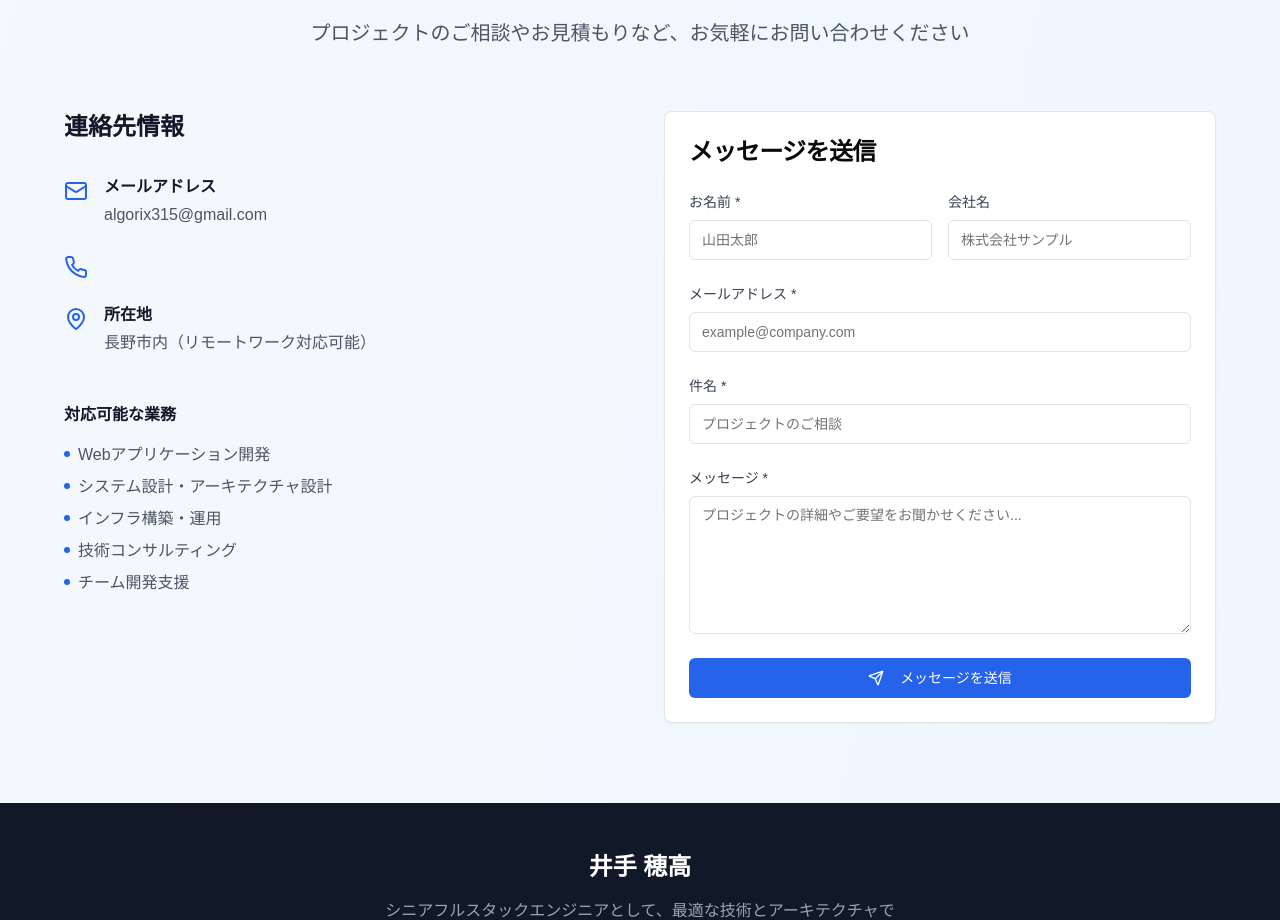
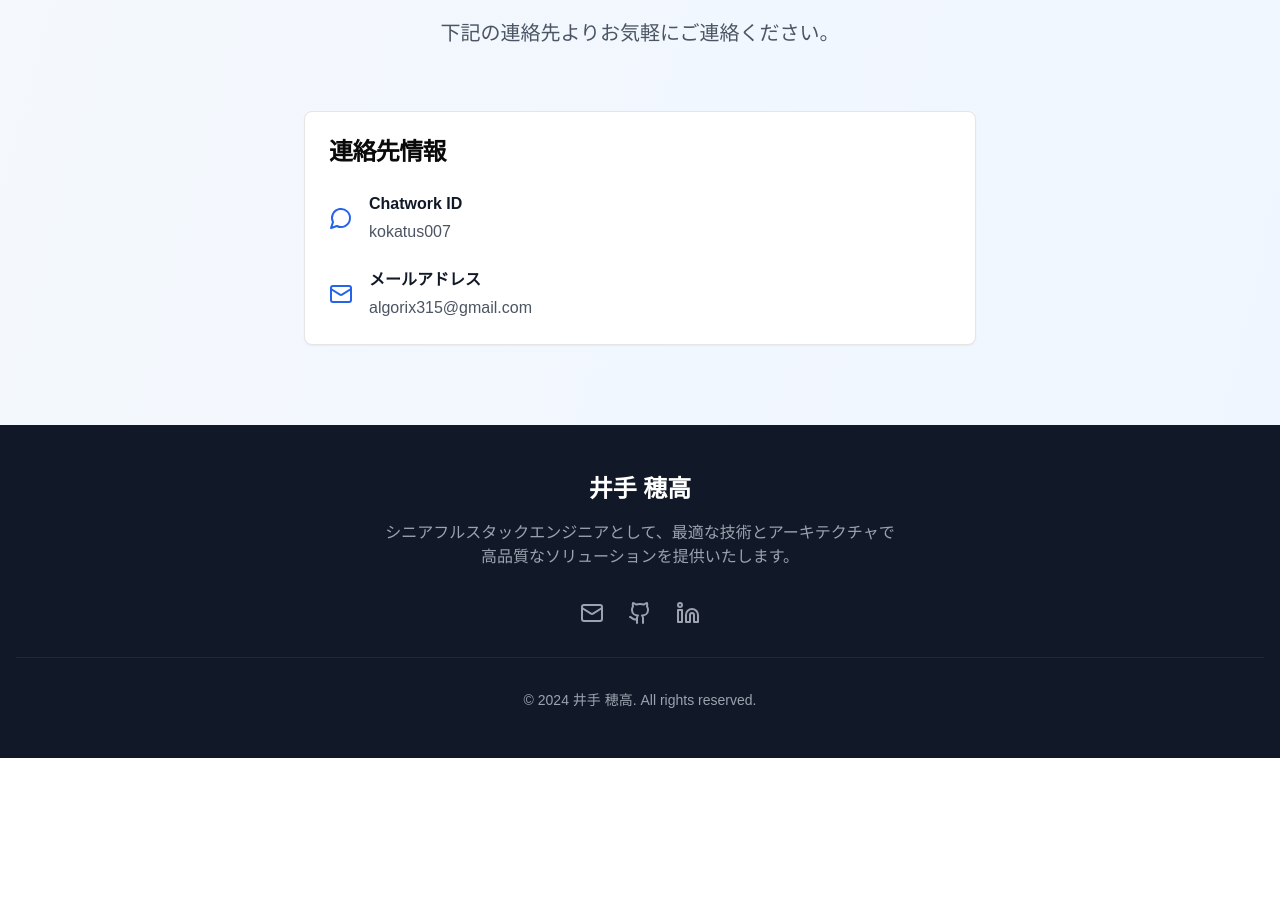
Before and after one commit to Algorix090/next-landing, a Next.js app: page / in a window 1280 px wide. Shown: the part 3958-4878 px from the top of the page. After the commit the page ends 4716 px from the top, so only its background shows below. Built offline with nearby package versions, Linux system fonts and the light colour scheme.

Commit message:
fix: contact info

```diff
--- a/components/contact.tsx
+++ b/components/contact.tsx
@@ -1,208 +1,38 @@
 "use client"
 
-import { useState } from "react"
 import { Card, CardContent, CardHeader, CardTitle } from "@/components/ui/card"
-import { Button } from "@/components/ui/button"
-import { Input } from "@/components/ui/input"
-import { Textarea } from "@/components/ui/textarea"
-import { Mail, Phone, MapPin, Send, CheckCircle } from "lucide-react"
-import { sendContactEmail } from "@/app/actions/contact"
+import { Mail, MessageCircle } from "lucide-react"
 
 export default function Contact() {
-  const [isSubmitting, setIsSubmitting] = useState(false)
-  const [isSubmitted, setIsSubmitted] = useState(false)
-  const [responseMessage, setResponseMessage] = useState<string | null>(null)
-  const [isSuccess, setIsSuccess] = useState<boolean | null>(null)
-
-  const handleSubmit = async (formData: FormData) => {
-    setIsSubmitting(true)
-    setResponseMessage(null)
-    setIsSuccess(null)
-    try {
-      const result = await sendContactEmail(formData)
-      console.log("Email sent successfully:", result)
-      // setIsSuccess(result.success)
-      // setResponseMessage(result.message)
-      // setIsSubmitted(true)
-    } catch (error) {
-      setIsSuccess(false)
-      setResponseMessage("メール送信中にエラーが発生しました。2")
-      // setIsSubmitted(true)
-      console.error("Error sending email:", error)
-    } finally {
-      setIsSubmitting(false)
-    }
-  }
-
-  if (isSubmitted) {
-    return (
-      <section id="contact" className="py-20 px-4">
-        <div className="container mx-auto">
-          <div className="max-w-2xl mx-auto text-center">
-            <Card className="p-8">
-              <CardContent className="p-0">
-                {isSuccess ? (
-                  <CheckCircle className="h-16 w-16 text-green-600 mx-auto mb-6" />
-                ) : (
-                  <div className="h-16 w-16 mx-auto mb-6 text-red-600 flex items-center justify-center text-5xl">×</div>
-                )}
-                <h3 className="text-2xl font-bold text-gray-900 mb-4">
-                  {isSuccess ? "お問い合わせありがとうございます" : "送信エラー"}
-                </h3>
-                <p className="text-gray-600 mb-6">
-                  {responseMessage}
-                </p>
-                <Button onClick={() => setIsSubmitted(false)} variant="outline">
-                  新しいメッセージを送信
-                </Button>
-              </CardContent>
-            </Card>
-          </div>
-        </div>
-      </section>
-    )
-  }
-
   return (
     <section id="contact" className="py-20 px-4">
       <div className="container mx-auto">
         <div className="text-center mb-16">
           <h2 className="text-4xl font-bold text-gray-900 mb-4">お問い合わせ</h2>
-          <p className="text-xl text-gray-600">プロジェクトのご相談やお見積もりなど、お気軽にお問い合わせください</p>
+          <p className="text-xl text-gray-600">
+            下記の連絡先よりお気軽にご連絡ください。
+          </p>
         </div>
-
-        <div className="grid lg:grid-cols-2 gap-12 max-w-6xl mx-auto">
-          {/* Contact Information */}
-          <div>
-            <h3 className="text-2xl font-bold text-gray-900 mb-8">連絡先情報</h3>
-            <div className="space-y-6">
-              <div className="flex items-start gap-4">
-                <Mail className="h-6 w-6 text-blue-600 mt-1" />
+        <div className="max-w-2xl mx-auto">
+          <Card>
+            <CardHeader>
+              <CardTitle className="text-2xl">連絡先情報</CardTitle>
+            </CardHeader>
+            <CardContent className="space-y-6">
+              <div className="flex items-center gap-4">
+                <MessageCircle className="h-6 w-6 text-blue-600" />
+                <div>
+                  <h4 className="font-semibold text-gray-900 mb-1">Chatwork ID</h4>
+                  <p className="text-gray-600">kokatus007</p>
+                </div>
+              </div>
+              <div className="flex items-center gap-4">
+                <Mail className="h-6 w-6 text-blue-600" />
                 <div>
                   <h4 className="font-semibold text-gray-900 mb-1">メールアドレス</h4>
                   <p className="text-gray-600">algorix315@gmail.com</p>
                 </div>
               </div>
-
-              <div className="flex items-start gap-4">
-                <Phone className="h-6 w-6 text-blue-600 mt-1" />
-              </div>
-
-              <div className="flex items-start gap-4">
-                <MapPin className="h-6 w-6 text-blue-600 mt-1" />
-                <div>
-                  <h4 className="font-semibold text-gray-900 mb-1">所在地</h4>
-                  <p className="text-gray-600">長野市内（リモートワーク対応可能）</p>
-                </div>
-              </div>
-            </div>
-
-            <div className="mt-12">
-              <h4 className="font-semibold text-gray-900 mb-4">対応可能な業務</h4>
-              <ul className="space-y-2 text-gray-600">
-                <li className="flex items-start gap-2">
-                  <div className="w-1.5 h-1.5 bg-blue-600 rounded-full mt-2 flex-shrink-0"></div>
-                  Webアプリケーション開発
-                </li>
-                <li className="flex items-start gap-2">
-                  <div className="w-1.5 h-1.5 bg-blue-600 rounded-full mt-2 flex-shrink-0"></div>
-                  システム設計・アーキテクチャ設計
-                </li>
-                <li className="flex items-start gap-2">
-                  <div className="w-1.5 h-1.5 bg-blue-600 rounded-full mt-2 flex-shrink-0"></div>
-                  インフラ構築・運用
-                </li>
-                <li className="flex items-start gap-2">
-                  <div className="w-1.5 h-1.5 bg-blue-600 rounded-full mt-2 flex-shrink-0"></div>
-                  技術コンサルティング
-                </li>
-                <li className="flex items-start gap-2">
-                  <div className="w-1.5 h-1.5 bg-blue-600 rounded-full mt-2 flex-shrink-0"></div>
-                  チーム開発支援
-                </li>
-              </ul>
-            </div>
-          </div>
-
-          {/* Contact Form */}
-          <Card>
-            <CardHeader>
-              <CardTitle className="text-2xl">メッセージを送信</CardTitle>
-            </CardHeader>
-            <CardContent>
-              <form action={handleSubmit} className="space-y-6">
-                <div className="grid md:grid-cols-2 gap-4">
-                  <div>
-                    <label htmlFor="name" className="block text-sm font-medium text-gray-700 mb-2">
-                      お名前 *
-                    </label>
-                    <Input id="name" name="name" type="text" required placeholder="山田太郎" className="w-full" />
-                  </div>
-                  <div>
-                    <label htmlFor="company" className="block text-sm font-medium text-gray-700 mb-2">
-                      会社名
-                    </label>
-                    <Input id="company" name="company" type="text" placeholder="株式会社サンプル" className="w-full" />
-                  </div>
-                </div>
-
-                <div>
-                  <label htmlFor="email" className="block text-sm font-medium text-gray-700 mb-2">
-                    メールアドレス *
-                  </label>
-                  <Input
-                    id="email"
-                    name="email"
-                    type="email"
-                    required
-                    placeholder="example@company.com"
-                    className="w-full"
-                  />
-                </div>
-
-                <div>
-                  <label htmlFor="subject" className="block text-sm font-medium text-gray-700 mb-2">
-                    件名 *
-                  </label>
-                  <Input
-                    id="subject"
-                    name="subject"
-                    type="text"
-                    required
-                    placeholder="プロジェクトのご相談"
-                    className="w-full"
-                  />
-                </div>
-
-                <div>
-                  <label htmlFor="message" className="block text-sm font-medium text-gray-700 mb-2">
-                    メッセージ *
-                  </label>
-                  <Textarea
-                    id="message"
-                    name="message"
-                    required
-                    rows={6}
-                    placeholder="プロジェクトの詳細やご要望をお聞かせください..."
-                    className="w-full"
-                  />
-                </div>
-
-                <Button
-                  type="submit"
-                  disabled={isSubmitting}
-                  className="w-full bg-blue-600 hover:bg-blue-700 text-white"
-                >
-                  {isSubmitting ? (
-                    <>送信中...</>
-                  ) : (
-                    <>
-                      <Send className="mr-2 h-4 w-4" />
-                      メッセージを送信
-                    </>
-                  )}
-                </Button>
-              </form>
             </CardContent>
           </Card>
         </div>
```
